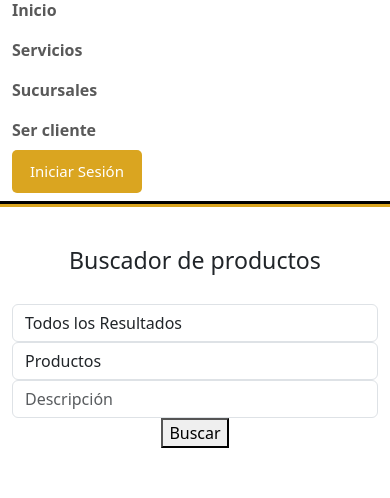
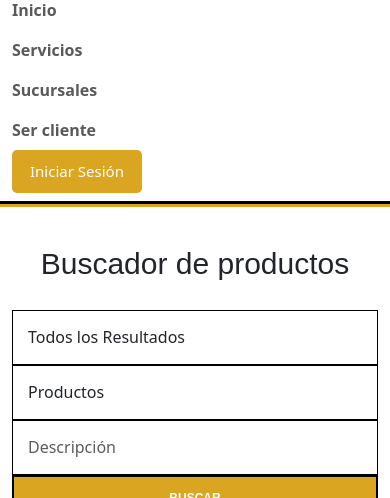
Before and after one commit to Andresperezmaciel/esba, a PHP site: page /esba-master/tienda.php in a window 390 px wide. Shown: the part 138-636 px from the top of the page. Run offline with PHP 8.4, Linux system fonts and the light colour scheme; some libraries are stand-ins or nearby versions.

Commit message:
Add files via upload

```diff
--- a/CSS/styles.css
+++ b/CSS/styles.css
@@ -10,7 +10,7 @@ body{ /*Se ajusta el margen del body a 0 y la tipografía por defecto*/
     background-position: center;
     background-attachment: fixed;
     padding-top: 5%;
-    min-height: calc(100vh - 102px - 82px);
+    min-height: calc(100vh - 100px - 82px);
 }
 
 header{ /*Ajustes del header (navegador)*/
@@ -109,7 +109,7 @@ nav a{ /*Ajustes del navegador*/
 }
 
 main{ /*Se ajusta todo el main para que quedé bien con el header y el footer*/
-    min-height: calc(100vh - 10px - 82px);
+    min-height: calc(100vh - 100px - 82px);
 }
 
 .mainlogin{ /*Se le saca el padding y se ajusta el view al 100% del login*/
@@ -222,3 +222,75 @@ main{ /*Se ajusta todo el main para que quedé bien con el header y el footer*/
     -moz-border-radius: 100px;
     border-radius: 100px;
 }
+
+.default-form .form-group {
+    position: relative;
+}
+.form-control {
+    display: block;
+    width: 100%;
+    height: 34px;
+    padding: 6px 12px;
+    font-size: 14px;
+    line-height: 1.42857143;
+    color: #555;
+    background-color: #fff;
+    background-image: none;
+    border: 1px solid #ccc;
+    border-radius: 4px;
+    -webkit-box-shadow: inset 0 1px 1px rgba(0, 0, 0, .075);
+    box-shadow: inset 0 1px 1px rgba(0, 0, 0, .075);
+    -webkit-transition: border-color ease-in-out .15s, -webkit-box-shadow ease-in-out .15s;
+    -o-transition: border-color ease-in-out .15s, box-shadow ease-in-out .15s;
+    transition: border-color ease-in-out .15s, box-shadow ease-in-out .15s;
+}
+
+.default-form input[type="text"], .default-form input[type="email"], .default-form input[type="password"], .default-form input[type="number"], .default-form select, .default-form textarea {
+    display: block;
+    width: 100%;
+    line-height: 24px;
+    height: 55px;
+    font-size: 16px;
+    box-shadow: none;
+    border: 1px solid black;
+    padding: 12px 15px;
+    border-radius: 0px;
+    transition: all 500ms ease;
+    -webkit-transition: all 500ms ease;
+    -ms-transition: all 500ms ease;
+    -o-transition: all 500ms ease;
+}
+
+.default-form .thm-btn {
+    width: 100%;
+}
+
+.thm-btn {
+    position: relative;
+    background: goldenrod;
+    font-size: 12px;
+    line-height: 42px;
+    font-weight: 700;
+    color: #ffffff;
+    border: 2px solid black;
+    text-transform: uppercase;
+    display: inline-block;
+    padding: 0 8px;
+    font-family: 'Montserrat', sans-serif;
+    -webkit-transition: all .5s cubic-bezier(0.4, 0, 1, 1);
+    transition: all .5s cubic-bezier(0.4, 0, 1, 1);
+}
+
+.thm-color {
+    color: white;
+}
+
+.titulobuscador{
+    font-family: 'Alfa Slab One', sans-serif;
+    font-size: 30px;
+    box-sizing: border-box;
+    color: inherit;
+    line-height: 1.1;
+    font-weight: 500;
+    font-style: inherit;
+}
--- a/tienda.php
+++ b/tienda.php
@@ -61,6 +61,27 @@
 					</form>
 				</div>
             </div>
+
+            <!-- Items que aparecen en el buscador -->
+
+            <div class="container">
+				<div class="item-list">
+					<div class="row" id="catalogo">
+                        <div class="col-md-3 col-sm-6 col-xs-6">
+                            <div class="item">
+                                <figure class="image-box">
+                                    <a class="fancybox" href="/image/data/productos/15-059-001.jpg" data-fancybox-group="gallery">
+                                    <img src="/image/data/productos/15-059-001.jpg" alt="15/059/001 ALMAS DE PARAGOLPE A3 96/04 DELANTERA"></a>
+                                </figure>
+                                <div class="content-box">
+                                    <h4><a>15/059/001</a></h4
+                                    <p>ALMAS DE PARAGOLPE A3 96/04 DELANTERA</p>
+                                </div>
+                            </div>
+                        </div>
+        			</div>
+				</div>
+			</div>
         </section>
       </main>
 
```
